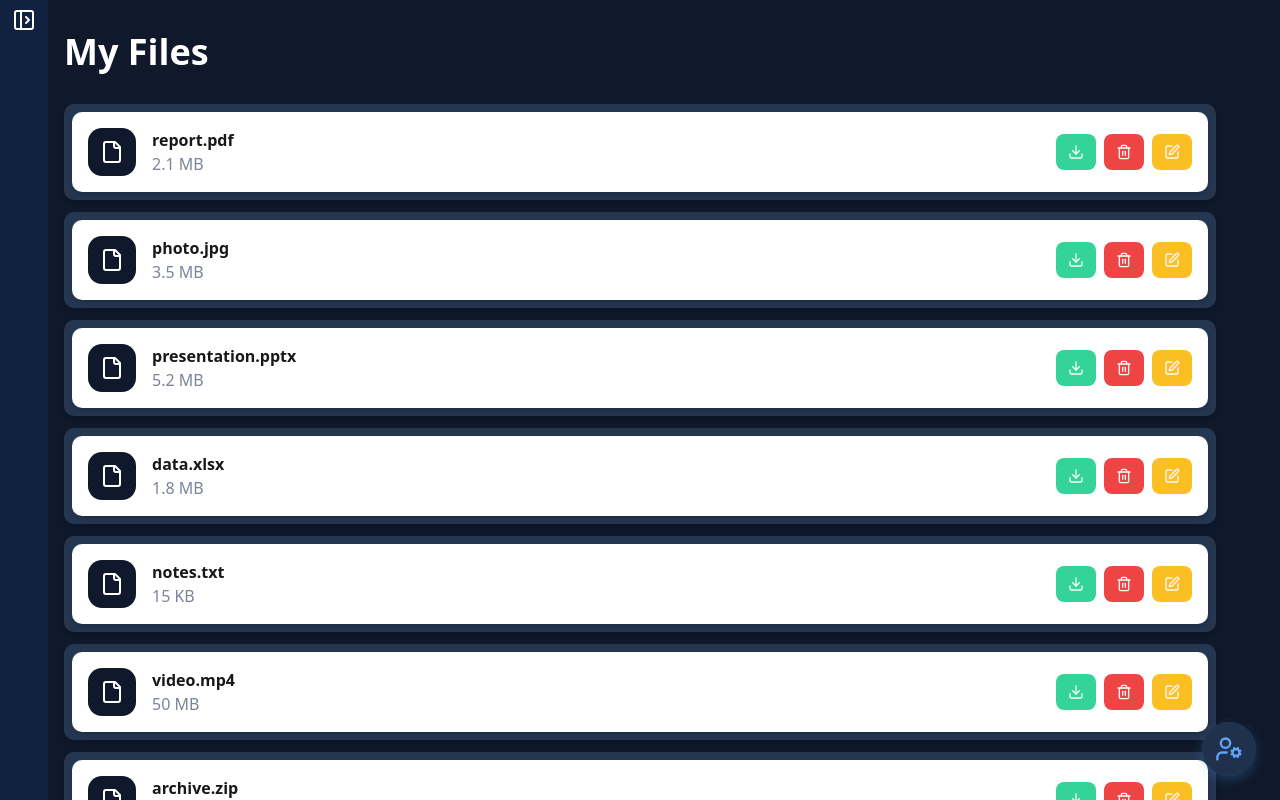
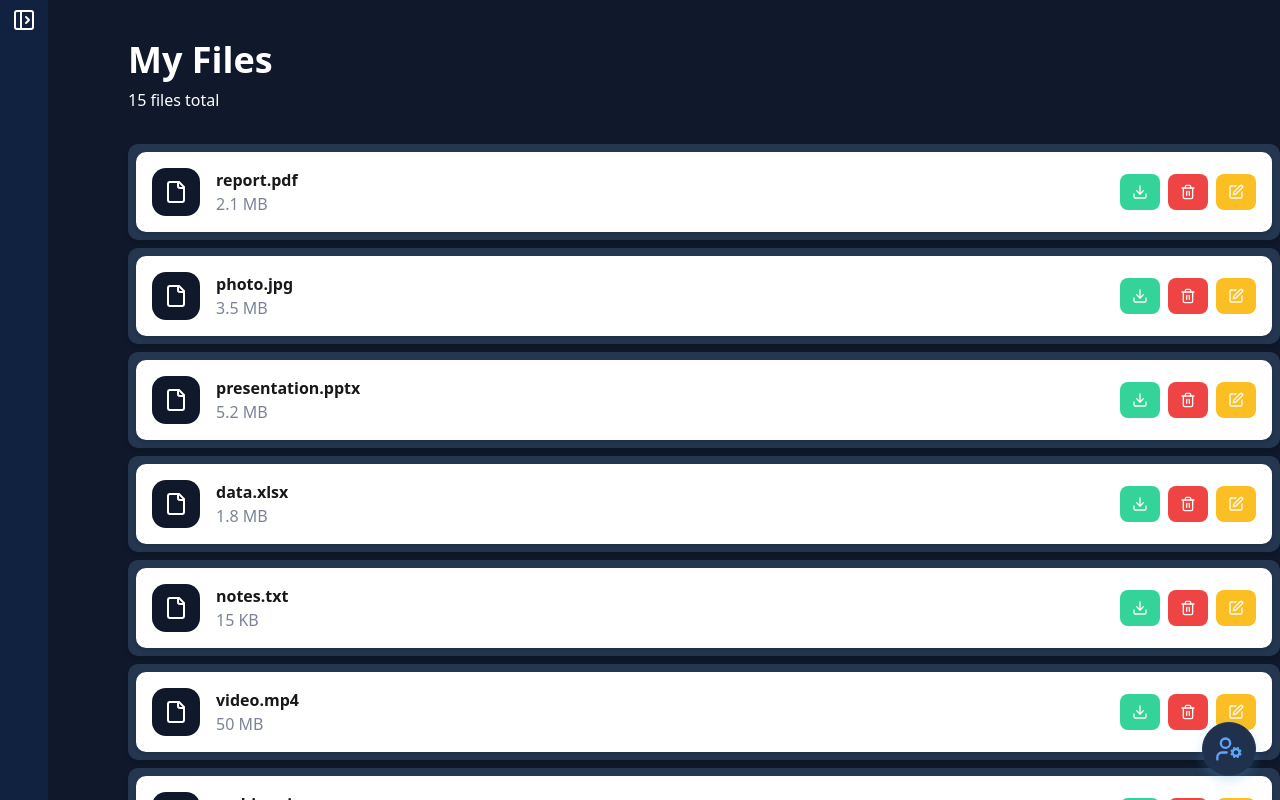
Before and after one commit to Van5sh/mind-mesh, a Next.js app: page /filesystem/files in a window 1280 px wide. Shown: the top 800 px of the page. Built offline with nearby package versions, Linux system fonts and the light colour scheme.

Commit message:
fix:files page styling

```diff
--- a/src/app/filesystem/files/page.tsx
+++ b/src/app/filesystem/files/page.tsx
@@ -96,10 +96,13 @@ const files = [
 
 const FilesPage = () => {
     return (
-        <div className="min-h-screen w-full p-8 flex justify-center items-center">
-            <div className="max-w-6xl w-full">
-                <h1 className="text-4xl font-bold mb-8">My Files</h1>
-                <div className="flex flex-col gap-3">
+        <div className="min-h-screen w-full flex flex-col items-center">
+            <div className="max-w-5xl w-full mt-10 ">
+                <div className="mb-8">
+                    <h1 className="text-4xl font-bold text-white">My Files</h1>
+                    <p className="text-shadow-zinc-500 mt-2">{files.length} files total</p>
+                </div>
+                <div className="flex flex-col gap-y-2   ">
                     {files.map((file,index)=>(
                         <Filebar
                             key={index}
```
